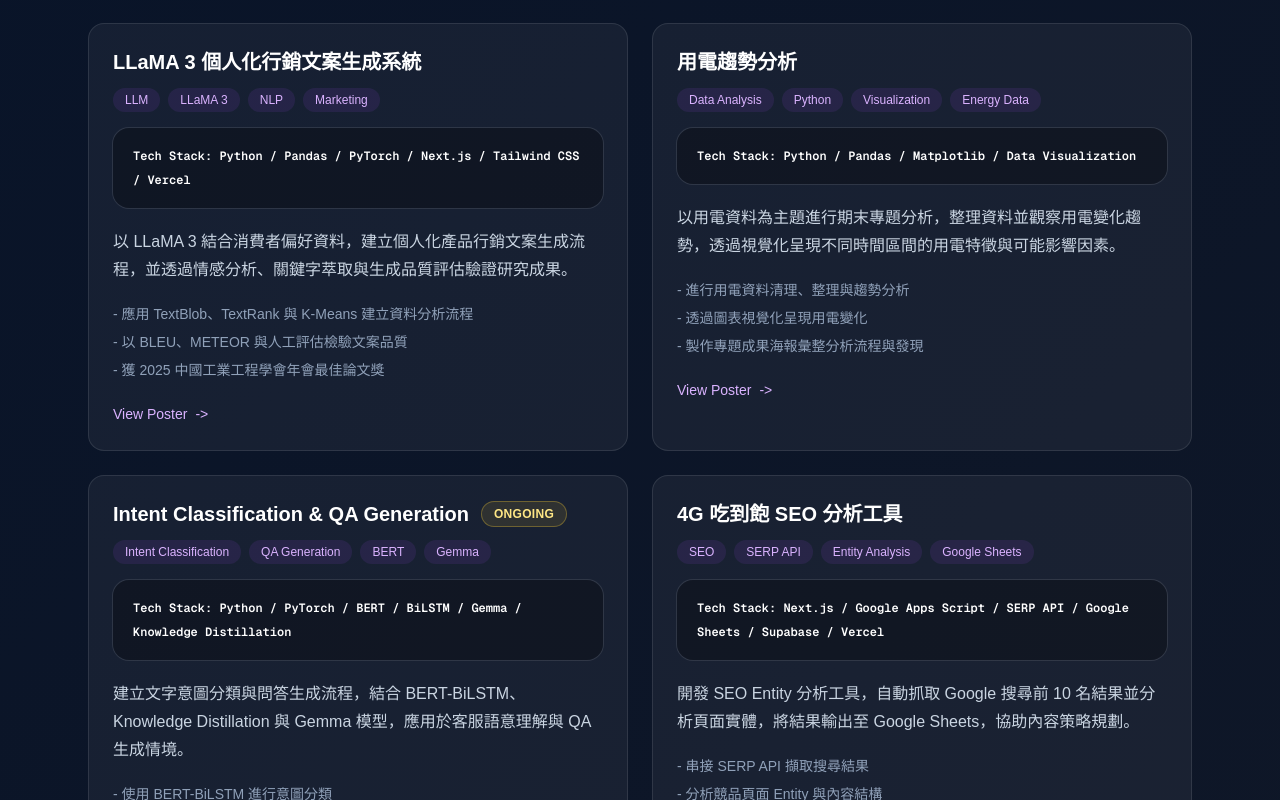
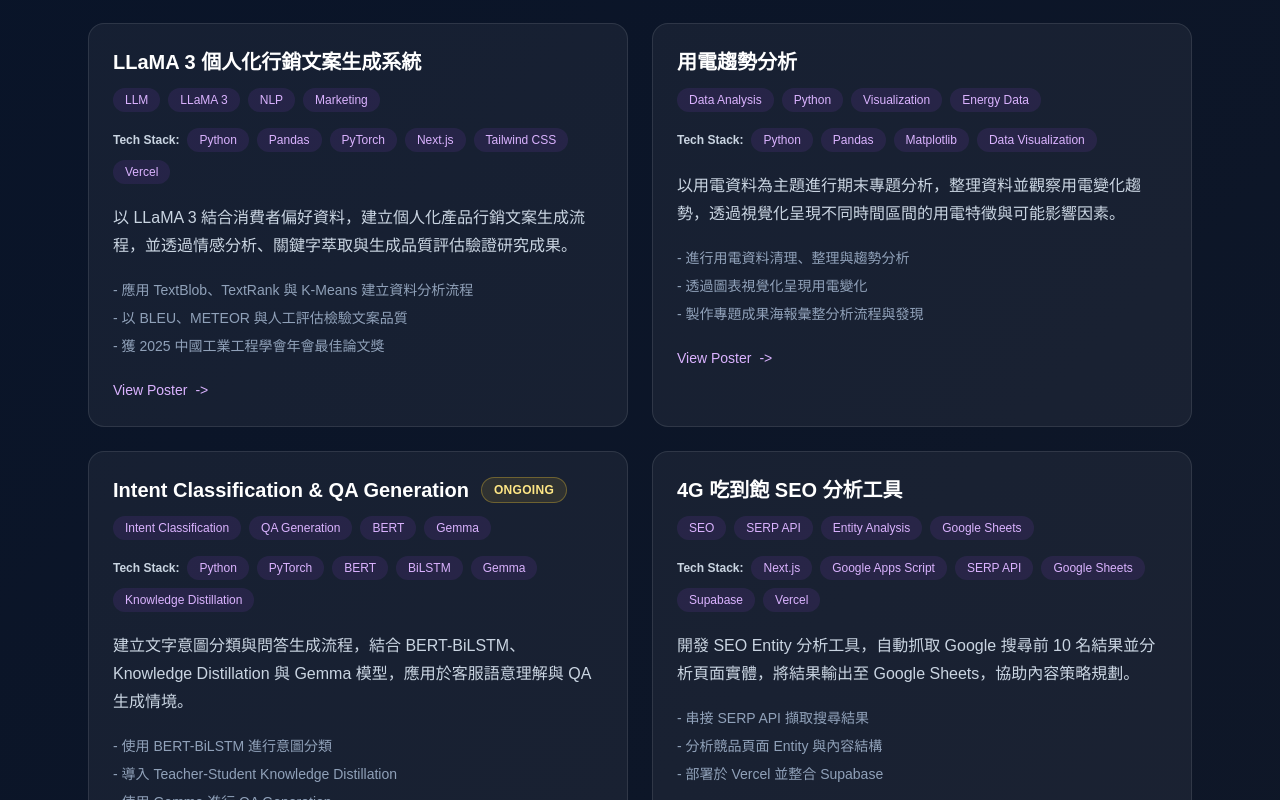
Before and after one commit to brian-kai/my-portfolio, a Next.js app: page / in a window 1280 px wide. Shown: the part 4420-5220 px from the top of the page. Built offline with nearby package versions, Linux system fonts and the light colour scheme.

Commit message:
update portfolio

```diff
--- a/app/page.tsx
+++ b/app/page.tsx
@@ -531,8 +531,18 @@
                   ))}
                 </div>
 
-                <div className="mb-5 rounded-2xl bg-black/30 px-5 py-4 font-mono text-xs font-semibold leading-6 text-white ring-1 ring-white/10">
-                  Tech Stack: {project.techStack.join(" / ")}
+                <div className="mb-5 flex flex-wrap items-center gap-2">
+                  <span className="text-xs font-semibold text-slate-300">
+                    Tech Stack:
+                  </span>
+                  {project.techStack.map((tech) => (
+                    <span
+                      key={tech}
+                      className="rounded-full bg-purple-500/10 px-3 py-1 text-xs text-purple-300"
+                    >
+                      {tech}
+                    </span>
+                  ))}
                 </div>
 
                 <p className="mb-5 leading-7 text-slate-300">
```
